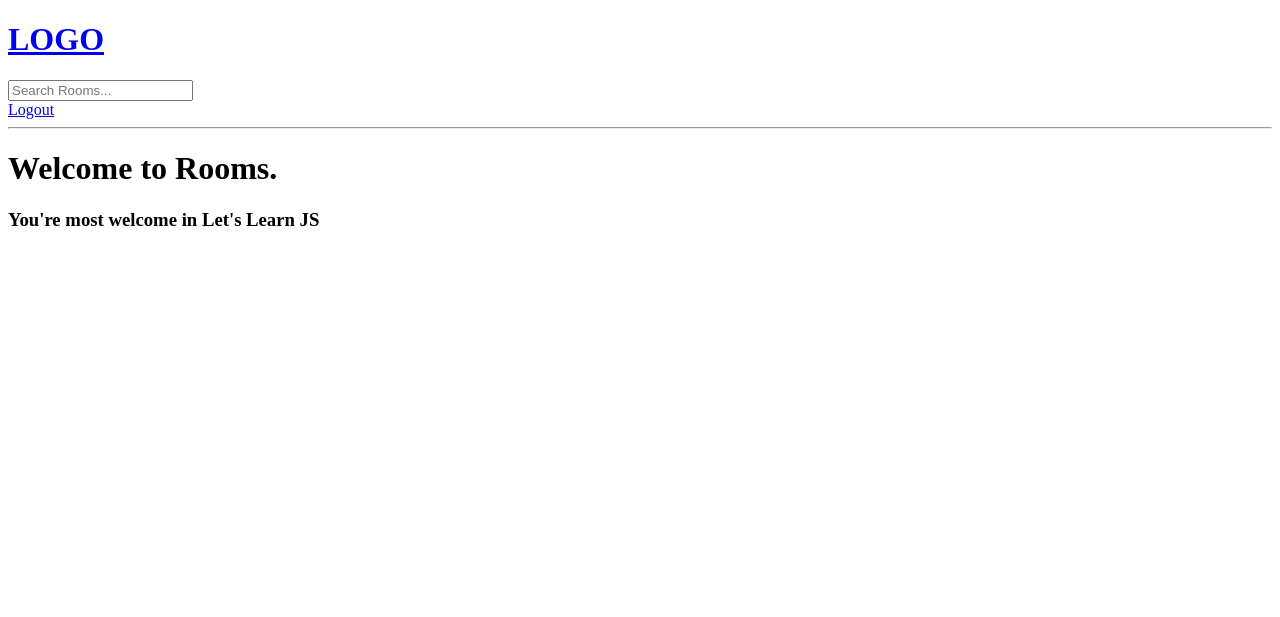
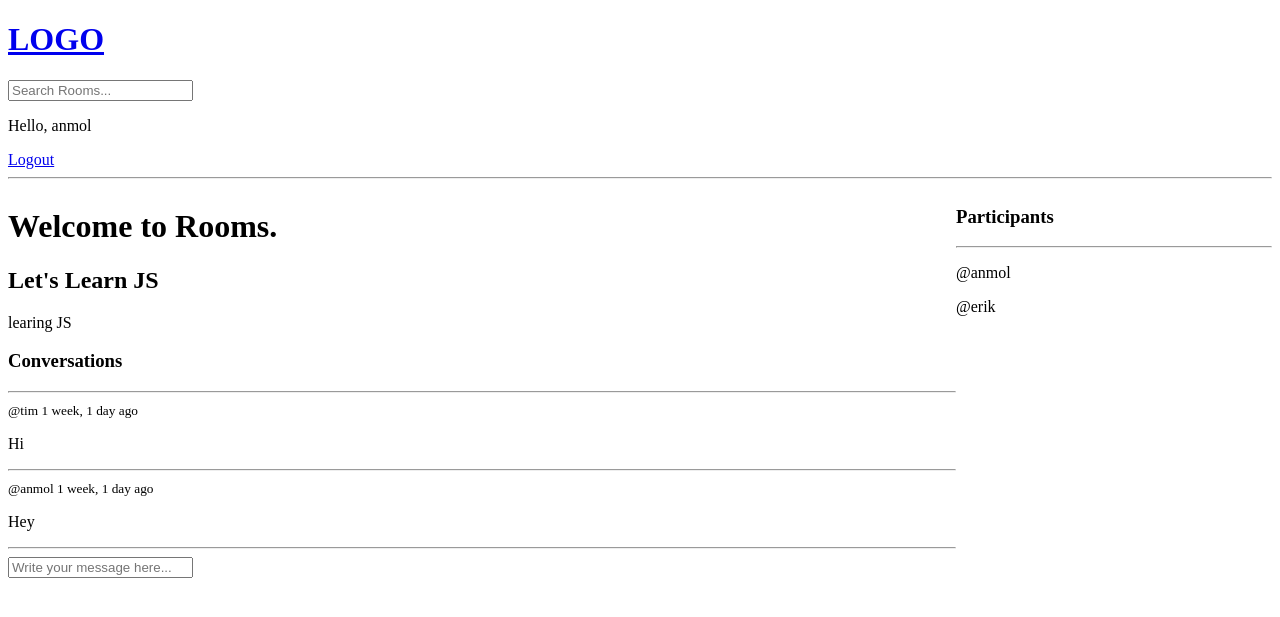
Before and after one commit to Anmol-Agrawal-Codes/StudyBuddy, a Django app: page /room_page/1/ in a window 1280 px wide. Shown: the top 617 px of the page. Run offline with Django 5.2, Linux system fonts and the light colour scheme; a user stored in the database is signed in; data comes from the database, SQL or seed files in the repository; both versions use the stored data as it was after the commit.

Commit message:
adding more functionality

```diff
--- a/base/models.py
+++ b/base/models.py
@@ -14,7 +14,7 @@ class Room(models.Model):
     topic = models.ForeignKey(Topic, on_delete=models.SET_NULL, null=True)
     name = models.CharField(max_length=200)
     description = models.TextField(null=True, blank=True)
-    # participants =
+    participants = models.ManyToManyField(User, related_name='participants')
     updated = models.DateTimeField(auto_now=True)
     created = models.DateTimeField(auto_now_add=True)
 
--- a/base/templates/base/room.html
+++ b/base/templates/base/room.html
@@ -2,8 +2,57 @@
 
 {% block content %}
 
-<h1>Welcome to Rooms.</h1>
+<style>
+    .room-container{
+        display: grid;
+        grid-template-columns: 3fr 1fr;
+    }
+</style>
 
-<h3>You're most welcome in {{room.name}}</h3>
+<div class="room-container">
+
+    <div>
+        <h1>Welcome to Rooms.</h1>
+
+        <h2>{{room.name}}</h2>
+        <p>{{room.description}}</p>
+
+        <div class="comment-wrapper">
+            <h3>Conversations</h3>
+            <hr>
+            {% for message in room_messages %}
+            <div>
+                <small>@{{message.user}}  {{message.created|timesince}} ago</small>
+                <p>{{ message.body }}</p>
+                <hr>
+            </div>
+
+            {% endfor %}
+        </div>
+
+        {% if request.user.is_authenticated %}
+        <div class="comment-form">
+            <form method="POST" action="">
+                {% csrf_token %}
+                <input type="text" name="body" placeholder="Write your message here...">
+            </form>
+        </div>
+        {% endif %}
+    </div>
+
+    <div>
+        <h3>Participants</h3>
+        <hr>
+
+        {% for user in participants %}
+            <div>
+                <p>@{{user.username}}</p>
+            </div>
+        {% endfor %}
+    </div>
+
+
+
+</div>
 
 {% endblock %}
--- a/base/urls.py
+++ b/base/urls.py
@@ -4,6 +4,7 @@ from . import views
 urlpatterns = [
     path('login/', views.loginPage, name='login'),
     path('logout/', views.logoutUser, name='logout'),
+    path('register/', views.registerPage, name='register'),
     path('', views.home, name='home'),
     path('room_page/<str:pk>/', views.room, name='room'),
     path('create-room/',views.createRoom, name='create-room'),
--- a/base/views.py
+++ b/base/views.py
@@ -5,7 +5,8 @@ from django.contrib import messages
 from django.contrib.auth.decorators import login_required
 from django.contrib.auth.models import User
 from django.contrib.auth import authenticate, login, logout
-from .models import Room, Topic
+from django.contrib.auth.forms import UserCreationForm
+from .models import Room, Topic, Message
 from .forms import RoomForm
 
 # Create your views here.
@@ -17,12 +18,12 @@ from .forms import RoomForm
 # ]
 
 def loginPage(request):
-
+    page = 'login'
     if request.user.is_authenticated:
         return redirect('home')
 
     if request.method == 'POST':
-        username = request.POST.get('username')
+        username = request.POST.get('username').lower()
         password = request.POST.get('password')
 
         try:
@@ -37,14 +38,28 @@ def loginPage(request):
         except:
             messages.error(request, 'User does not exist')
 
-
-
-    context = {}
+    context = {'page': page}
     return render(request, 'base/login_register.html', context)
 
 def logoutUser(request):
     logout(request)
     return redirect('home')
+
+def registerPage(request):
+    page = 'register'
+    form = UserCreationForm()
+    if request.method == 'POST':
+        form = UserCreationForm(request.POST)
+        if form.is_valid():
+            user = form.save(commit=False)
+            user.username = user.username.lower()
+            user.save()
+            login(request, user)
+            return redirect('home')
+        else:
+            messages.error(request, 'An error occured during registration')
+    context = {'form': form, 'page': page}
+    return render(request, 'base/login_register.html', context)
 
 def home(request):
     q = request.GET.get('q') if request.GET.get('q') != None else ''
@@ -62,7 +77,18 @@ def home(request):
 
 def room(request, pk):
     room = Room.objects.get(id=pk)
-    context = {'room': room}
+    room_messages = room.message_set.all().order_by('-created')
+    participants = room.participants.all()
+
+    if request.method == 'POST':
+        Message.objects.create(
+            user = request.user,
+            room = room,
+            body = request.POST.get('body')
+        )
+        return redirect('room',pk=room.id)
+
+    context = { 'room': room, 'room_messages': room_messages,'participants': participants }
     return render(request, 'base/room.html', context)
 
 @login_required(login_url='login')
--- a/templates/navbar.html
+++ b/templates/navbar.html
@@ -7,6 +7,7 @@
 </form>
 
 {% if request.user.is_authenticated %}
+<p>Hello, {{request.user}}</p>
 <a href="{% url 'logout' %}">Logout</a>
 {% else %}
 <a href="{% url 'login' %}">Login</a>
```
Also changed, not shown: base/templates/base/login_register.html (+15 -0 lines), base/migrations/0004_alter_room_options_room_participants.py (added), db.sqlite3.
